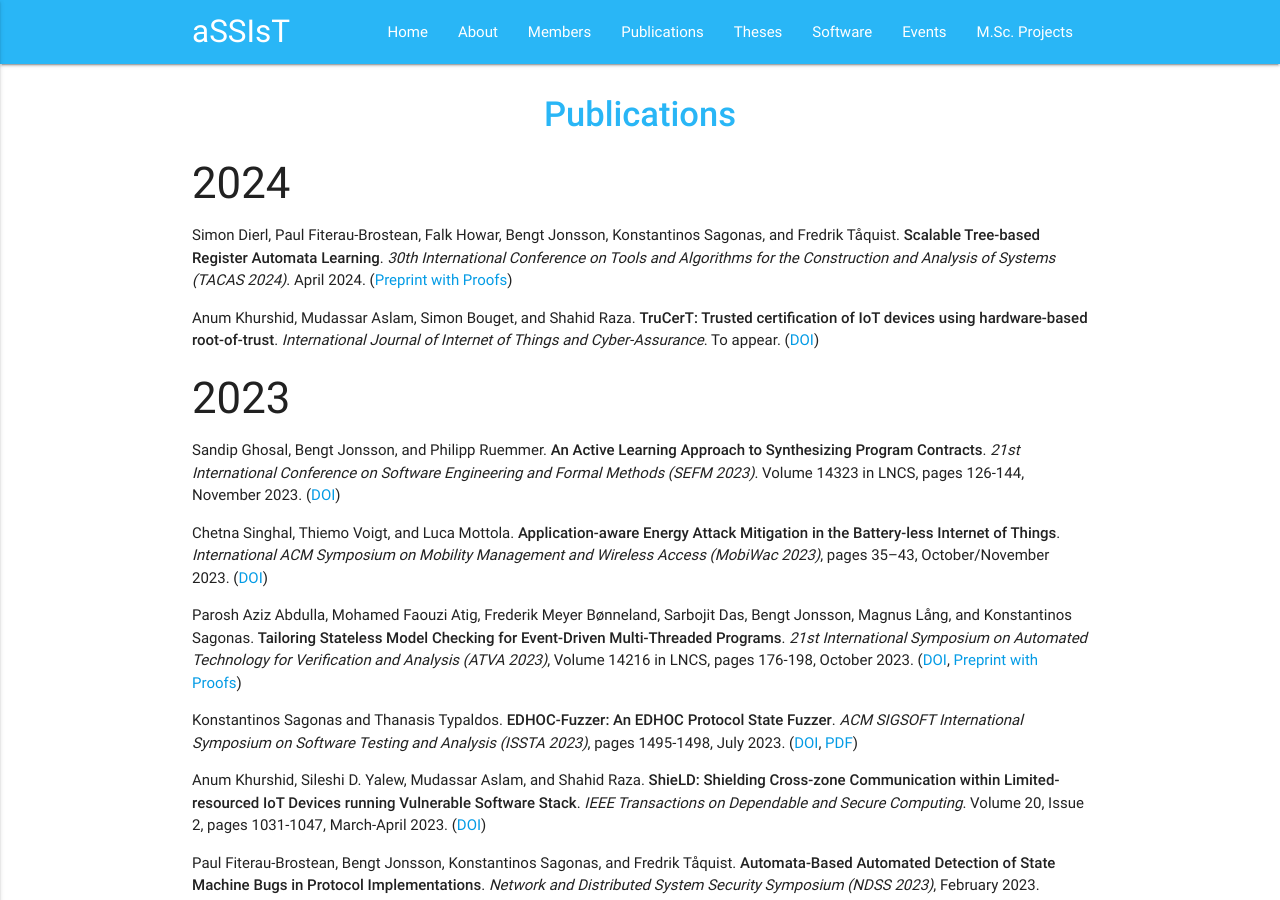
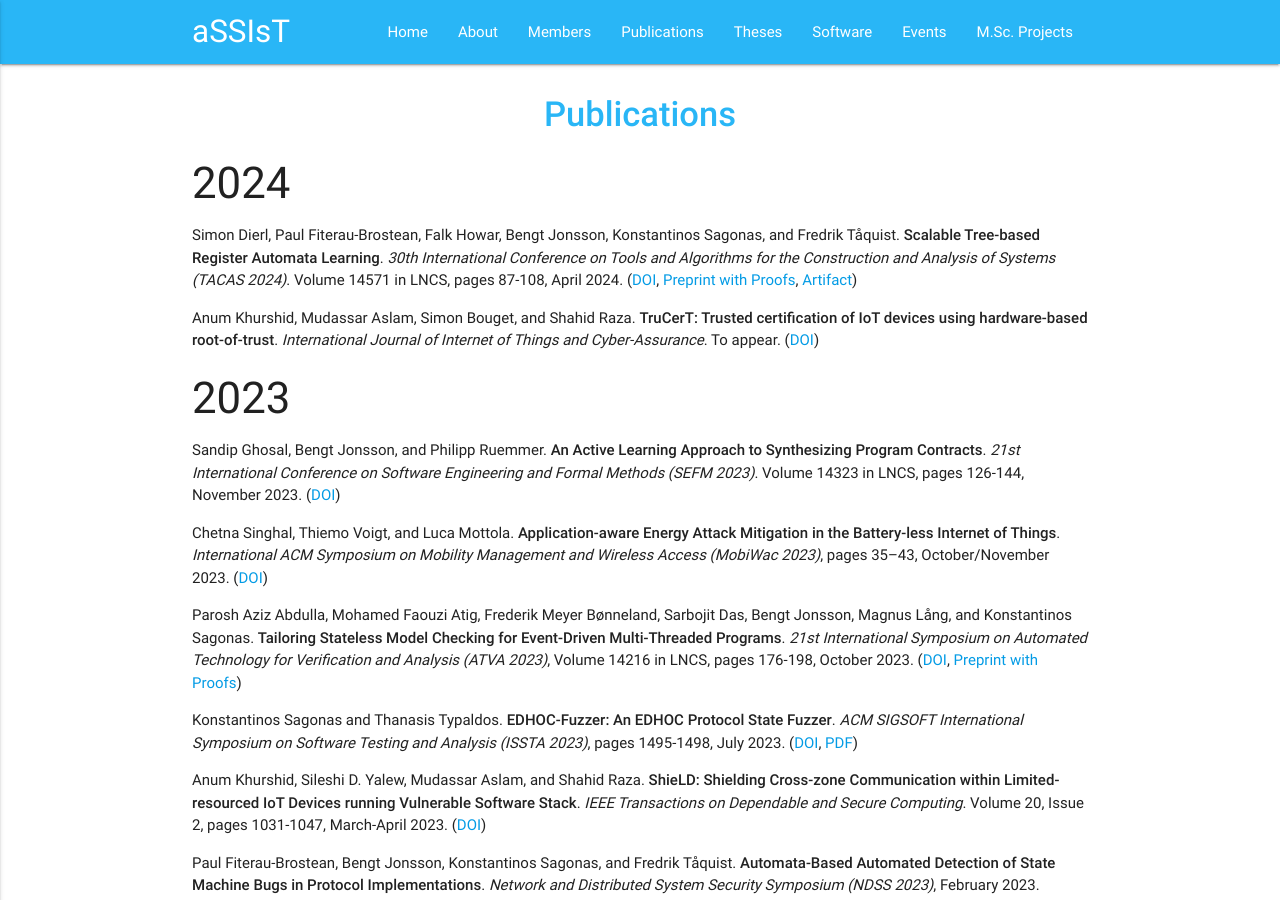
Before and after one commit to assist-project/assist-project.github.io, a Jekyll site: the page built from 03-publications.md, in a window 1280 px wide and 900 px high. Built offline with Jekyll 4.4.1, drawn with Linux system fonts in a browser that asks for light colours.

Commit message:
Add more information about the TACAS'2024 paper

```diff
--- a/03-publications.md
+++ b/03-publications.md
@@ -6,7 +6,9 @@ permalink: /publications/
 
 ### 2024
 
-- Simon Dierl, Paul Fiterau-Brostean, Falk Howar, Bengt Jonsson, Konstantinos Sagonas, and Fredrik Tåquist. **Scalable Tree-based Register Automata Learning**. _30th International Conference on Tools and Algorithms for the Construction and Analysis of Systems (TACAS 2024)_. April 2024. ([Preprint with Proofs](https://arxiv.org/abs/2401.14324))
+- Simon Dierl, Paul Fiterau-Brostean, Falk Howar, Bengt Jonsson, Konstantinos Sagonas, and Fredrik Tåquist. **Scalable Tree-based Register Automata Learning**. _30th International Conference on Tools and Algorithms for the Construction and Analysis of Systems (TACAS 2024)_. Volume 14571 in LNCS, pages 87-108, April 2024. ([DOI](https://doi.org/10.1007/978-3-031-57249-4_5), [Preprint with Proofs](https://arxiv.org/abs/2401.14324), [Artifact][TACAS-2024-Artifact])
+
+  [TACAS-2024-Artifact]: https://doi.org/10.5281/zenodo.10442556
 
 - Anum Khurshid, Mudassar Aslam, Simon Bouget, and Shahid Raza. **TruCerT: Trusted certification of IoT devices using hardware-based root-of-trust**. _International Journal of Internet of Things and Cyber-Assurance_. To appear. ([DOI](https://dx.doi.org/10.1504/IJITCA.2023.10059641))
 
```
